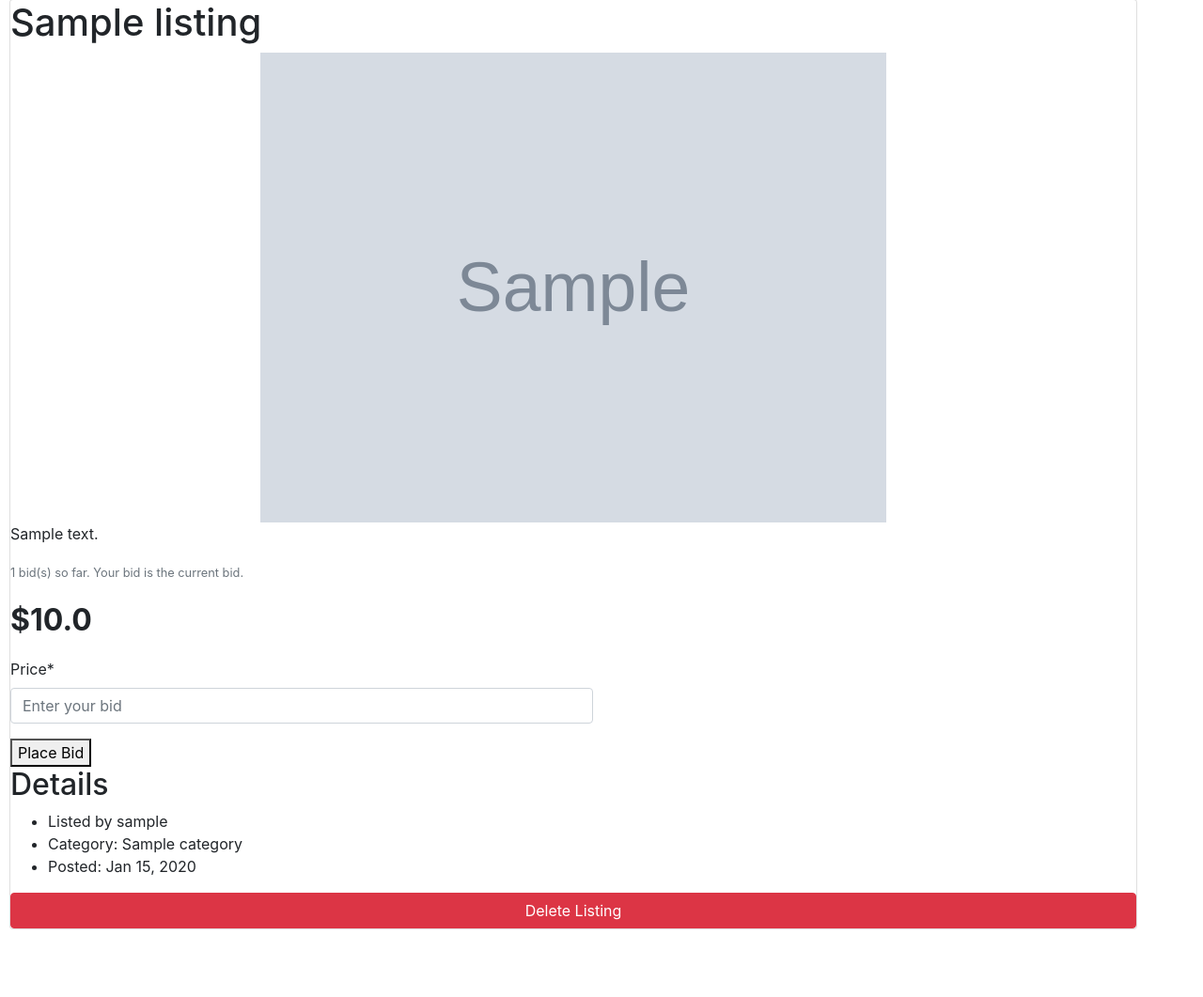
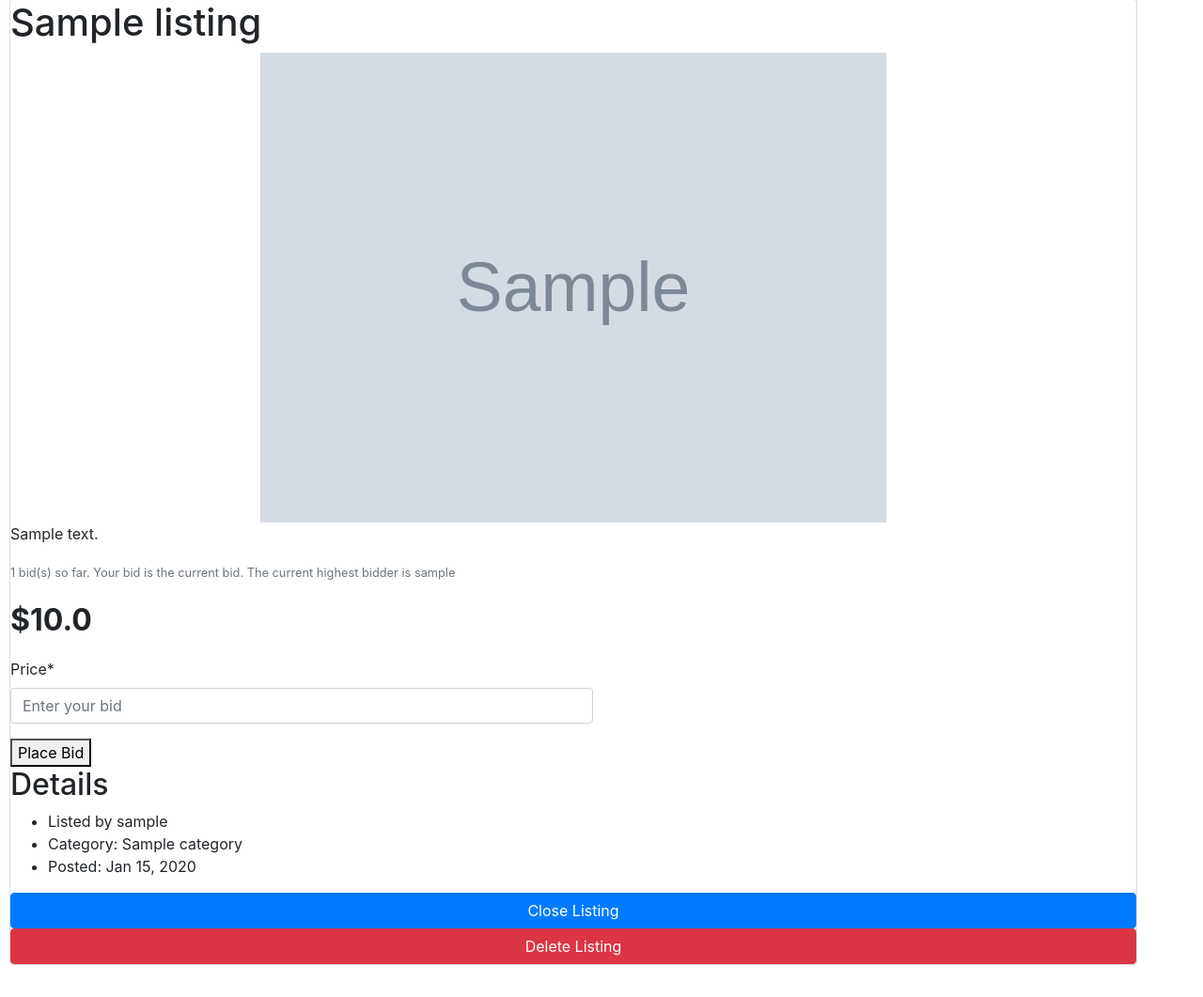
Before and after one commit to SebastianHpe/commerce, a Django app: template auctions/templates/auctions/detail.html in a window 1280 px wide. Shown: the part 164-1225 px from the top of the page at 94% size. Before the commit the page ends 1153 px from the top, so only its background shows below. Run offline with Django 3.2, Linux system fonts and the light colour scheme; the template is opened without the code that fills it: values that come from a table or form of the project are taken from there, others are empty; a user stored in the database is signed in; tables that the repository leaves empty hold one stand-in row (values such as "Sample post"); grey boxes marked "Sample" are stand-in pictures; parts of the project's set-up code (start-up, migrations or seed data) failed here and were passed over; some libraries are stand-ins or nearby versions.

Commit message:
feat: Close listings

```diff
--- a/auctions/models.py
+++ b/auctions/models.py
@@ -40,11 +40,16 @@ class Listing(models.Model):
         return self.bids.order_by("-price").first()
 
     @property
+    def highest_bidder(self) -> User:
+        return self.bids.order_by("-price").first().bidder
+
+    @property
     def bid_count(self) -> int:
         return self.bids.count()
 
     def is_highest_bidder(self, user) -> bool:
         return self.highest_bid is not None and self.highest_bid.bidder == user
+
 class Comment(models.Model):
     content = models.TextField()
     author = models.ForeignKey(User, on_delete=models.CASCADE)
--- a/auctions/templates/auctions/detail.html
+++ b/auctions/templates/auctions/detail.html
@@ -16,10 +16,15 @@
 
         <p class="card-text">
             <small class="text-muted">{{ listing.bid_count }} bid(s) so far.
-                {% if listing.highest_bid and listing.highest_bid.bidder == request.user %}
+                {% if listing.highest_bid %}
+                    {% if listing.highest_bid.bidder == request.user %}
                         Your bid is the current bid.
                     {% else %}
                         Your bid is not the current bid.
+                    {% endif %}
+                    {% if request.user == listing.author %}
+                        The current highest bidder is {{ listing.highest_bidder }}
+                    {% endif %}
                 {% endif %}
             </small>
         </p>
@@ -47,12 +52,37 @@
             <li>Posted: {{ listing.date_posted|date:"M d, Y" }}</li>
         </ul>
         {% if listing.author == request.user %}
-        <!-- Delete button triggers modal -->
+        <button type="button" class="btn btn-primary" data-bs-toggle="modal" data-bs-target="#closeModal">
+            Close Listing
+        </button>
         <button type="button" class="btn btn-danger" data-bs-toggle="modal" data-bs-target="#deleteModal">
             Delete Listing
         </button>
 
-        <!-- Modal -->
+        <!-- Close Modal -->
+        <div class="modal fade" id="closeModal" tabindex="-1" aria-labelledby="closeModalLabel" aria-hidden="true">
+            <div class="modal-dialog">
+                <div class="modal-content">
+                    <div class="modal-header">
+                        <h5 class="modal-title" id="deleteModalLabel">Confirm Closing</h5>
+                    </div>
+                    <div class="modal-body">
+                        Are you sure you want to close "{{ listing.title }}"?
+                        {% if listing.highest_bid %}
+                            The current highest bidder is {{ listing.highest_bidder }}.
+                        {% endif %}
+                    </div>
+                    <div class="modal-footer">
+                        <button type="button" class="btn btn-secondary" data-bs-dismiss="modal">Cancel</button>
+                        <form action="{% url 'close_listing' listing.id %}" method="post" style="display:inline;">
+                            {% csrf_token %}
+                            <button type="submit" class="btn btn-secondary">Yes, close</button>
+                        </form>
+                    </div>
+                </div>
+            </div>
+        </div>
+        <!-- Delete Modal -->
         <div class="modal fade" id="deleteModal" tabindex="-1" aria-labelledby="deleteModalLabel" aria-hidden="true">
             <div class="modal-dialog">
                 <div class="modal-content">
--- a/auctions/urls.py
+++ b/auctions/urls.py
@@ -12,4 +12,5 @@ urlpatterns = [
     path("create/", views.create, name="create"),
     path("listing/<int:id>/", views.listing_detail, name="listing_detail"),
     path('listing/<int:id>/delete/', views.delete_listing, name="delete_listing"),
+    path('listing/<int:id>/close/', views.close_listing, name="close_listing"),
 ]
```
Also changed, not shown: README.md. Lines whose indentation alone changed are shown as unchanged.
